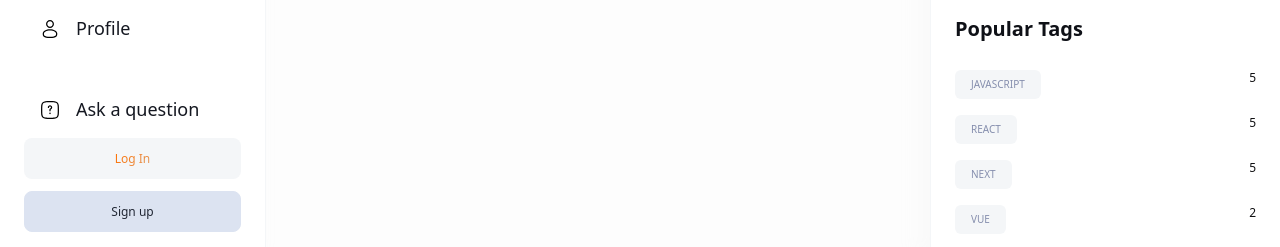
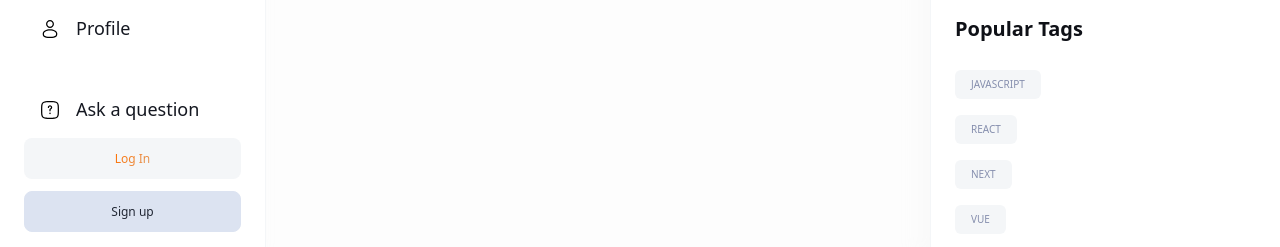
Before and after one commit to aleknovkovski/lrnp-JSM-nextjs13, a Next.js app: page / in a window 1280 px wide. Shown: the part 550-797 px from the top of the page. Built offline with nearby package versions, Linux system fonts and the light colour scheme; no server answers.

Commit message:
Make tag-count conditional, w showCount prop

```diff
--- a/components/shared/RenderTag.tsx
+++ b/components/shared/RenderTag.tsx
@@ -5,6 +5,7 @@ interface Props {
     _id: number;
     name: string;
     totalQuestions?: number;
+    showCount?: boolean
 }
 
 export default function RenderTag(props: Props) {
@@ -14,7 +15,9 @@ export default function RenderTag(props: Props) {
                 {props.name}
             </Badge>
 
-            <p className="small-medium text-dark500_light700">{props.totalQuestions}</p>
+            {props.showCount &&
+                <p className="small-medium text-dark500_light700">{props.totalQuestions}</p>
+            }
         </Link>
     );
 }
```
